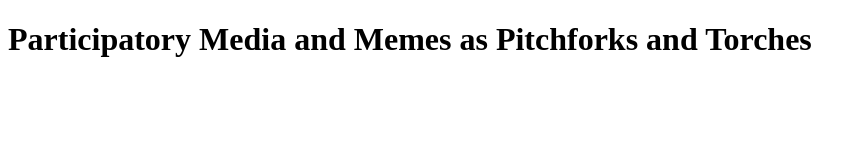
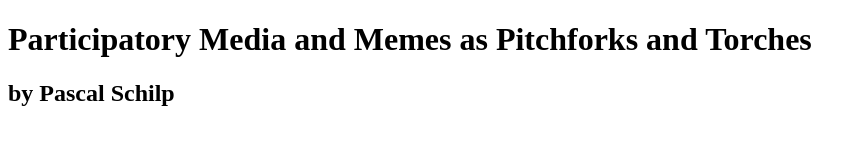
Before and after one commit to kabk/go-theses-17-pascal-schilp, a plain HTML site: page index.html in a window 1280 px wide. Shown: the whole page, without its empty margins (0-866 px from the left). Drawn offline with Linux system fonts and the light colour scheme.

Commit message:
Added name
added ‘by Pascal Schilp’

```diff
--- a/index.html
+++ b/index.html
@@ -6,5 +6,6 @@
 
 	<body>
 		<h1>Participatory Media and Memes as Pitchforks and Torches</h1>
+		<h2>by Pascal Schilp</h2>
 	</body>
 </html>
```
